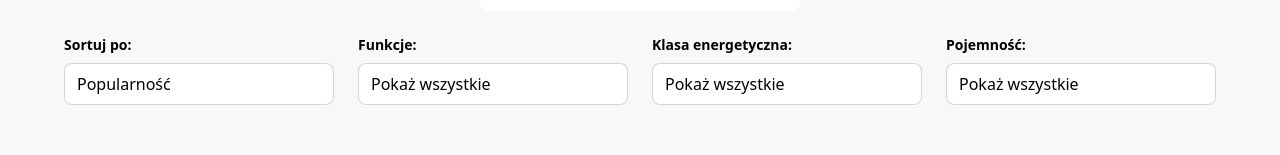
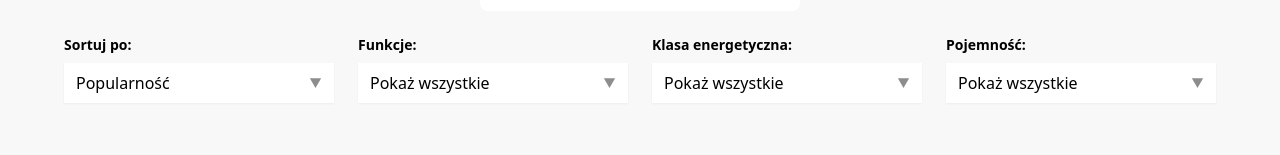
Before and after one commit to ol1mowski/zadanie_Cheil, a React (Vite) app: page / in a window 1280 px wide. Shown: the part 145-300 px from the top of the page. Built offline with nearby package versions, Linux system fonts and the light colour scheme.

Commit message:
refactor: update component exports and enhance filter section inputs style

```diff
--- a/commitlint.config.js
+++ b/commitlint.config.js
@@ -23,7 +23,7 @@ export default {
     'subject-case': [2, 'always', 'lowerCase'],
     'subject-empty': [2, 'never'],
     'subject-full-stop': [2, 'never', '.'],
-    'header-max-length': [2, 'always', 72],
+    'header-max-length': [2, 'always', 120],
     'body-leading-blank': [2, 'always'],
     'footer-leading-blank': [2, 'always'],
   },
--- a/src/App.tsx
+++ b/src/App.tsx
@@ -1,5 +1,5 @@
-import Header from './components/header/Header.components';
-import FilterSection from './components/filters/FilterSection.component';
+import { Header } from './components/header/Header.components';
+import { FilterSection } from './components/filters/FilterSection.component';
 
 function App() {
   return (
--- a/src/components/filters/FilterSection.component.tsx
+++ b/src/components/filters/FilterSection.component.tsx
@@ -1,7 +1,8 @@
 import React from 'react';
 import { useFilters } from './hooks/useFilters.hook';
+import arrowIcon from '@/assets/arrow.svg';
 
-const FilterSection: React.FC = () => {
+export const FilterSection: React.FC = () => {
   const { filters, updateFilter } = useFilters();
 
   return (
@@ -12,7 +13,7 @@ const FilterSection: React.FC = () => {
             <input
               type="text"
               placeholder="Search..."
-              className="w-full px-3 py-2 bg-white rounded-lg text-sm text-text placeholder-lightText focus:outline-none focus:ring-2 focus:ring-lightBlue/50 transition-all duration-200 will-change-transform"
+              className="w-full px-3 py-2 bg-white rounded-lg text-sm text-text placeholder-lightText focus:outline-none focus:ring-2 transition-all duration-200 will-change-transform"
               value={filters.search}
               onChange={e => updateFilter('search', e.target.value)}
             />
@@ -24,73 +25,157 @@ const FilterSection: React.FC = () => {
             <label className="block text-sm font-bold text-text">
               Sortuj po:
             </label>
+            <div className="relative">
               <select
-              className="w-full px-3 py-2 bg-white border border-lightText/30 rounded-lg text-text focus:outline-none focus:ring-2 focus:ring-lightBlue/50 focus:border-lightBlue transition-all duration-200 appearance-none cursor-pointer hover:bg-lightText/5 will-change-transform"
+                className="w-full px-3 py-2 bg-white text-text focus:outline-none transition-all duration-200 appearance-none cursor-pointer will-change-transform pr-8 shadow-sm font-sans border-none"
                 value={filters.sortBy}
                 onChange={e => updateFilter('sortBy', e.target.value)}
               >
-              <option value="popularity">Popularność</option>
-              <option value="all">Wszystkie</option>
-              <option value="price">Cena</option>
-              <option value="capacity">Pojemność</option>
+                <option
+                  value="popularity"
+                  className="bg-white text-text font-sans"
+                >
+                  Popularność
+                </option>
+                <option value="all" className="bg-white text-text font-sans">
+                  Wszystkie
+                </option>
+                <option value="price" className="bg-white text-text font-sans">
+                  Cena
+                </option>
+                <option
+                  value="capacity"
+                  className="bg-white text-text font-sans"
+                >
+                  Pojemność
+                </option>
               </select>
+              <img
+                src={arrowIcon}
+                alt="dropdown arrow"
+                className="absolute right-3 top-1/2 transform -translate-y-1/2 pointer-events-none"
+              />
+            </div>
           </div>
 
           <div className="space-y-2">
             <label className="block text-sm font-bold text-text">
               Funkcje:
             </label>
+            <div className="relative">
               <select
-              className="w-full px-3 py-2 bg-white border border-lightText/30 rounded-lg text-text focus:outline-none focus:ring-2 focus:ring-lightBlue/50 focus:border-lightBlue transition-all duration-200 appearance-none cursor-pointer hover:bg-lightText/5 will-change-transform"
+                className="w-full px-3 py-2 bg-white text-text focus:outline-none transition-all duration-200 appearance-none cursor-pointer will-change-transform pr-8 shadow-sm font-sans"
                 value={filters.functions}
                 onChange={e => updateFilter('functions', e.target.value)}
               >
-              <option value="all">Pokaż wszystkie</option>
-              <option value="all">Wszystkie</option>
-              <option value="addwash">Drzwi AddWash</option>
-              <option value="ai-control">Panel AI Control</option>
-              <option value="inverter">Silnik inwerterowy</option>
-              <option value="display">Wyświetlacz elektroniczny</option>
+                <option value="all" className="bg-white text-text font-sans">
+                  Pokaż wszystkie
+                </option>
+                <option value="all" className="bg-white text-text font-sans">
+                  Wszystkie
+                </option>
+                <option
+                  value="addwash"
+                  className="bg-white text-text font-sans"
+                >
+                  Drzwi AddWash
+                </option>
+                <option
+                  value="ai-control"
+                  className="bg-white text-text font-sans"
+                >
+                  Panel AI Control
+                </option>
+                <option
+                  value="inverter"
+                  className="bg-white text-text font-sans"
+                >
+                  Silnik inwerterowy
+                </option>
+                <option
+                  value="display"
+                  className="bg-white text-text font-sans"
+                >
+                  Wyświetlacz elektroniczny
+                </option>
               </select>
+              <img
+                src={arrowIcon}
+                alt="dropdown arrow"
+                className="absolute right-3 top-1/2 transform -translate-y-1/2 pointer-events-none"
+              />
+            </div>
           </div>
 
           <div className="space-y-2">
             <label className="block text-sm font-bold text-text">
               Klasa energetyczna:
             </label>
+            <div className="relative">
               <select
-              className="w-full px-3 py-2 bg-white border border-lightText/30 rounded-lg text-text focus:outline-none focus:ring-2 focus:ring-lightBlue/50 focus:border-lightBlue transition-all duration-200 appearance-none cursor-pointer hover:bg-lightText/5 will-change-transform"
+                className="w-full px-3 py-2 bg-white text-text focus:outline-none transition-all duration-200 appearance-none cursor-pointer will-change-transform pr-8 shadow-sm font-sans"
                 value={filters.energyClass}
                 onChange={e => updateFilter('energyClass', e.target.value)}
               >
-              <option value="all">Pokaż wszystkie</option>
-              <option value="all">Wszystkie</option>
-              <option value="A">A</option>
-              <option value="B">B</option>
-              <option value="D">D</option>
+                <option value="all" className="bg-white text-text font-sans">
+                  Pokaż wszystkie
+                </option>
+                <option value="all" className="bg-white text-text font-sans">
+                  Wszystkie
+                </option>
+                <option value="A" className="bg-white text-text font-sans">
+                  A
+                </option>
+                <option value="B" className="bg-white text-text font-sans">
+                  B
+                </option>
+                <option value="D" className="bg-white text-text font-sans">
+                  D
+                </option>
               </select>
+              <img
+                src={arrowIcon}
+                alt="dropdown arrow"
+                className="absolute right-3 top-1/2 transform -translate-y-1/2 pointer-events-none"
+              />
+            </div>
           </div>
 
           <div className="space-y-2">
             <label className="block text-sm font-bold text-text">
               Pojemność:
             </label>
+            <div className="relative">
               <select
-              className="w-full px-3 py-2 bg-white border border-lightText/30 rounded-lg text-text focus:outline-none focus:ring-2 focus:ring-lightBlue/50 focus:border-lightBlue transition-all duration-200 appearance-none cursor-pointer hover:bg-lightText/5 will-change-transform"
+                className="w-full px-3 py-2 bg-white text-text focus:outline-none transition-all duration-200 appearance-none cursor-pointer will-change-transform pr-8 shadow-sm font-sans"
                 value={filters.capacity}
                 onChange={e => updateFilter('capacity', e.target.value)}
               >
-              <option value="all">Pokaż wszystkie</option>
-              <option value="all">Wszystkie</option>
-              <option value="9kg">9kg</option>
-              <option value="8kg">8kg</option>
-              <option value="10.5kg">10.5kg</option>
+                <option value="all" className="bg-white text-text font-sans">
+                  Pokaż wszystkie
+                </option>
+                <option value="all" className="bg-white text-text font-sans">
+                  Wszystkie
+                </option>
+                <option value="9kg" className="bg-white text-text font-sans">
+                  9kg
+                </option>
+                <option value="8kg" className="bg-white text-text font-sans">
+                  8kg
+                </option>
+                <option value="10.5kg" className="bg-white text-text font-sans">
+                  10.5kg
+                </option>
               </select>
+              <img
+                src={arrowIcon}
+                alt="dropdown arrow"
+                className="absolute right-3 top-1/2 transform -translate-y-1/2 pointer-events-none"
+              />
+            </div>
           </div>
         </div>
       </div>
     </section>
   );
 };
-
-export default FilterSection;
--- a/src/components/filters/index.ts
+++ b/src/components/filters/index.ts
@@ -1 +1 @@
-export { default as FilterSection } from './FilterSection.component';
+export { FilterSection } from './FilterSection.component';
--- a/src/components/header/Header.components.tsx
+++ b/src/components/header/Header.components.tsx
@@ -1,6 +1,6 @@
 import React from 'react';
 
-const Header: React.FC = () => {
+export const Header: React.FC = () => {
   return (
     <header className="w-full bg-white">
       <div className="container mx-auto px-4 sm:px-6 lg:px-8">
@@ -13,5 +13,3 @@ const Header: React.FC = () => {
     </header>
   );
 };
-
-export default Header;
--- a/src/hooks/index.ts
+++ /dev/null
@@ -1,2 +0,0 @@
-export { useFilters } from './useFilters.hook';
-export type { Filters } from './useFilters.hook';
--- a/src/hooks/useFilters.hook.ts
+++ /dev/null
@@ -1,44 +0,0 @@
-import { useState, useCallback } from 'react';
-
-export interface Filters {
-  search: string;
-  sortBy: string;
-  functions: string;
-  energyClass: string;
-  capacity: string;
-}
-
-const initialFilters: Filters = {
-  search: '',
-  sortBy: 'popularity',
-  functions: 'all',
-  energyClass: 'all',
-  capacity: 'all',
-};
-
-export const useFilters = () => {
-  const [filters, setFilters] = useState<Filters>(initialFilters);
-
-  const updateFilter = useCallback((key: keyof Filters, value: string) => {
-    setFilters(prev => ({
-      ...prev,
-      [key]: value,
-    }));
-  }, []);
-
-  const resetFilters = useCallback(() => {
-    setFilters(initialFilters);
-  }, []);
-
-  const applyFilters = useCallback(() => {
-    // TODO: Implementacja filtrowania
-    console.log('Applying filters:', filters);
-  }, [filters]);
-
-  return {
-    filters,
-    updateFilter,
-    resetFilters,
-    applyFilters,
-  };
-};
```
Lines whose indentation alone changed are shown as unchanged.
